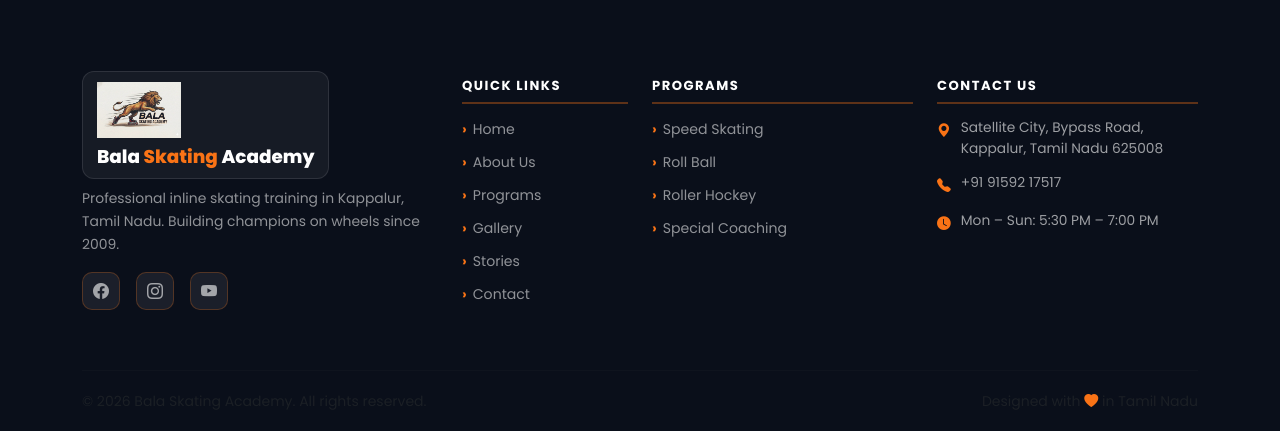
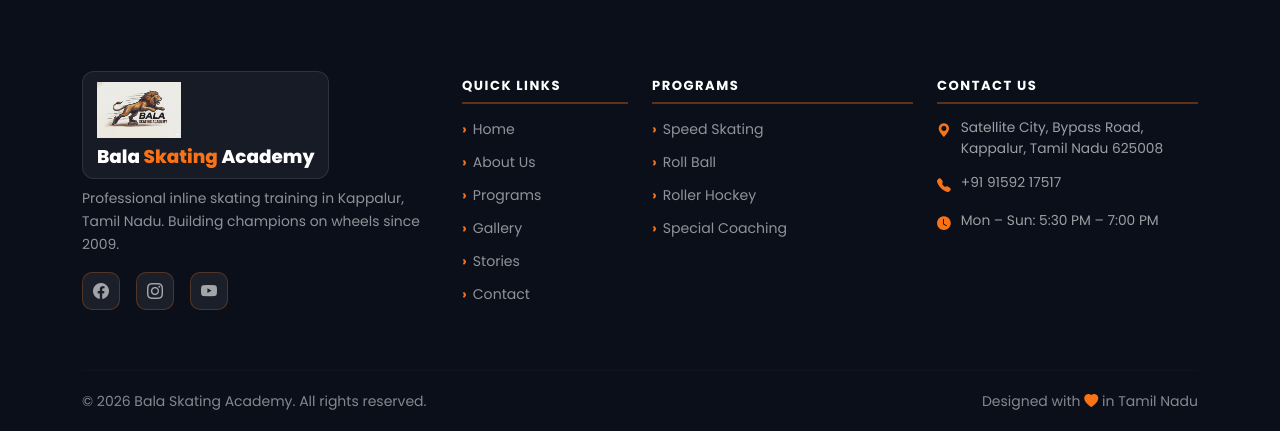
Before and after one commit to sathishthinker/Bala-Skating-Academy, a Flask app: page /about in a window 1280 px wide. Shown: the part 2671-3102 px from the top of the page. Run offline with Flask 3, Linux system fonts and the light colour scheme.

Commit message:
Fix footer bottom text visibility on dark background
Co-Authored-By: Claude Sonnet 4.6 <noreply@anthropic.com>

```diff
--- a/templates/base.html
+++ b/templates/base.html
@@ -113,10 +113,10 @@
     <hr class="footer-divider" />
     <div class="row py-3 align-items-center">
       <div class="col-md-6 text-center text-md-start">
-        <small class="text-muted">&copy; {{ now.year if now else 2024 }} Bala Skating Academy. All rights reserved.</small>
+        <small style="color:rgba(255,255,255,0.5);">&copy; {{ now.year if now else 2024 }} Bala Skating Academy. All rights reserved.</small>
       </div>
       <div class="col-md-6 text-center text-md-end">
-        <small class="text-muted">Designed with <i class="bi bi-heart-fill text-accent"></i> in Tamil Nadu</small>
+        <small style="color:rgba(255,255,255,0.5);">Designed with <i class="bi bi-heart-fill text-accent"></i> in Tamil Nadu</small>
       </div>
     </div>
   </div>
```
